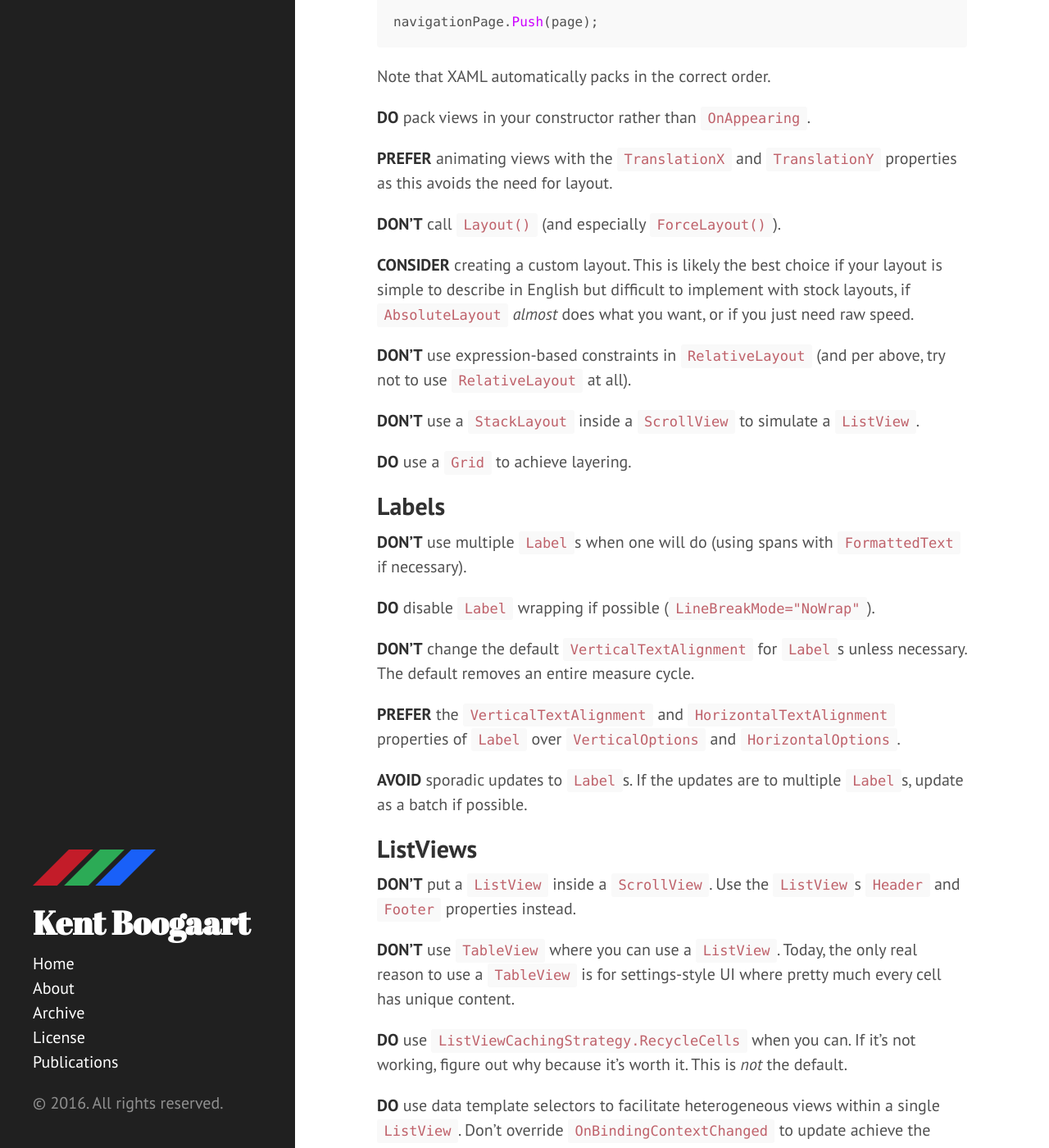
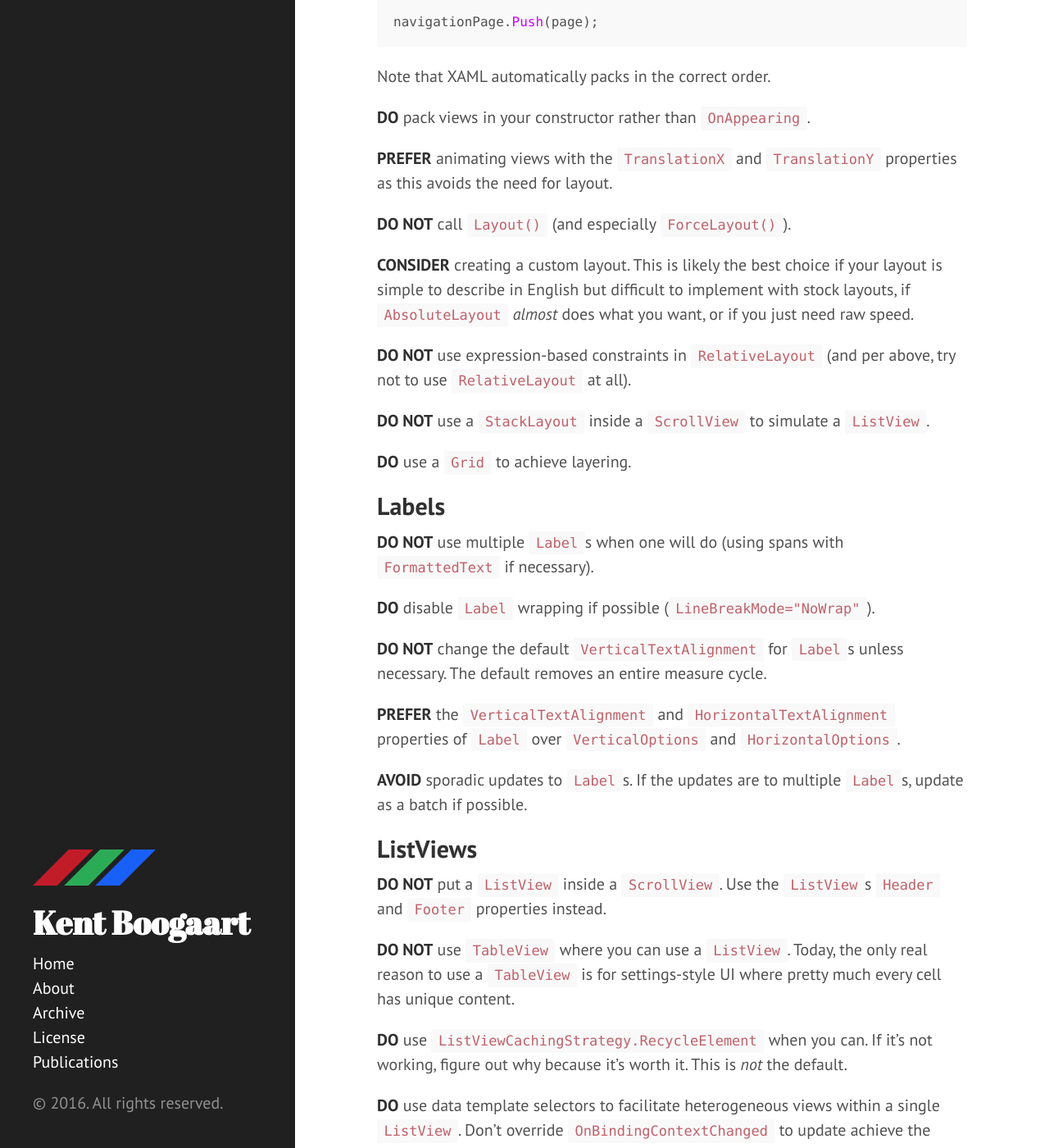
Before and after one commit to kentcb/kentcb.github.io, a Jekyll site: the page built from _posts/2016-05-07-jason-smith's-xamarin-forms-performance-tips.md, in a window 1280 px wide and 1400 px high, scrolled down 2845 px. Shown: the whole window at 82% size. Built offline with Jekyll 4.4.1, drawn with Linux system fonts in a browser that asks for light colours; comment, search, counter and statistics services are not loaded; some of the changed text lies outside the part shown.

Commit message:
Fix typo and improve wording.

````diff
--- a/_posts/2016-05-07-jason-smith's-xamarin-forms-performance-tips.md
+++ b/_posts/2016-05-07-jason-smith's-xamarin-forms-performance-tips.md
@@ -16,9 +16,9 @@ I've taken the liberty to rearrange and group related tips. But I want to be cle
 [assembly: XamlCompilation(XamlCompilationOptions.Compile)]
 ```
 
-**DON'T** bind when static assignment suffices.
+**DO NOT** bind when static assignment suffices.
 
-**DON'T** assign default values. Doing so has a cost even though you're not modifying the value.
+**DO NOT** assign default values. Doing so has a cost even though you're not modifying the value.
 
 **AVOID** transparency. If you can achieve the same (or close enough) effect with full opacity, do so.
 
@@ -29,13 +29,13 @@ I've taken the liberty to rearrange and group related tips. But I want to be cle
 
 ## Layout
 
-**DON'T** use a `ContentView` with `Padding` just to apply a margin to the child. Instead, use the `Margin` property on the child (as of Xamarin.Forms 2.2).
+**DO NOT** use a `ContentView` with `Padding` just to apply a margin to the child. Instead, use the `Margin` property on the child (as of Xamarin.Forms 2.2).
 
-**DON'T** use a `StackLayout` to host a single child.
+**DO NOT** use a `StackLayout` to host a single child.
 
-**DON'T** use a `Grid` when a `StackLayout` suffices.
+**DO NOT** use a `Grid` when a `StackLayout` suffices.
 
-**DON'T** use multiple `StackLayout`s when a `Grid` suffices.
+**DO NOT** use multiple `StackLayout`s when a `Grid` suffices.
 
 **DO** be aware of the `Spacing` (`ColumnSpacing`/`RowSpacing` for `Grid`) and `Padding` properties. Instead of this:
 
@@ -67,9 +67,9 @@ Do this:
 
 **PREFER** star-sized grid columns/rows rather than auto-sized.
 
-**DON'T** use multiple `StackLayout`s to simulate a `Grid`.
+**DO NOT** use multiple `StackLayout`s to simulate a `Grid`.
 
-**DON'T** use `RelativeLayout` if at all possible.
+**DO NOT** use `RelativeLayout` if at all possible.
 
 **DO** pack children into the view before parents.
 
@@ -109,24 +109,24 @@ Note that XAML automatically packs in the correct order.
 
 **PREFER** animating views with the `TranslationX` and `TranslationY` properties as this avoids the need for layout.
 
-**DON'T** call `Layout()` (and especially `ForceLayout()`).
+**DO NOT** call `Layout()` (and especially `ForceLayout()`).
 
 **CONSIDER** creating a custom layout. This is likely the best choice if your layout is simple to describe in English but difficult to implement with stock layouts, if `AbsoluteLayout` _almost_ does what you want, or if you just need raw speed.
 
-**DON'T** use expression-based constraints in `RelativeLayout` (and per above, try not to use `RelativeLayout` at all).
+**DO NOT** use expression-based constraints in `RelativeLayout` (and per above, try not to use `RelativeLayout` at all).
 
-**DON'T** use a `StackLayout` inside a `ScrollView` to simulate a `ListView`.
+**DO NOT** use a `StackLayout` inside a `ScrollView` to simulate a `ListView`.
 
 **DO** use a `Grid` to achieve layering.
 
 
 ## Labels
 
-**DON'T** use multiple `Label`s when one will do (using spans with `FormattedText` if necessary).
+**DO NOT** use multiple `Label`s when one will do (using spans with `FormattedText` if necessary).
 
 **DO** disable `Label` wrapping if possible (`LineBreakMode="NoWrap"`).
 
-**DON'T** change the default `VerticalTextAlignment` for `Label`s unless necessary. The default removes an entire measure cycle.
+**DO NOT** change the default `VerticalTextAlignment` for `Label`s unless necessary. The default removes an entire measure cycle.
 
 **PREFER** the `VerticalTextAlignment` and `HorizontalTextAlignment` properties of `Label` over `VerticalOptions` and `HorizontalOptions`.
 
@@ -135,17 +135,17 @@ Note that XAML automatically packs in the correct order.
 
 ## ListViews
 
-**DON'T** put a `ListView` inside a `ScrollView`. Use the `ListView`s `Header` and `Footer` properties instead.
+**DO NOT** put a `ListView` inside a `ScrollView`. Use the `ListView`s `Header` and `Footer` properties instead.
 
-**DON'T** use `TableView` where you can use a `ListView`. Today, the only real reason to use a `TableView` is for settings-style UI where pretty much every cell has unique content.
+**DO NOT** use `TableView` where you can use a `ListView`. Today, the only real reason to use a `TableView` is for settings-style UI where pretty much every cell has unique content.
 
-**DO** use `ListViewCachingStrategy.RecycleCells` when you can. If it's not working, figure out why because it's worth it. This is _not_ the default.
+**DO** use `ListViewCachingStrategy.RecycleElement` when you can. If it's not working, figure out why because it's worth it. This is _not_ the default.
 
 **DO** use data template selectors to facilitate heterogeneous views within a single `ListView`. Don't override `OnBindingContextChanged` to update achieve the same effect.
 
 **AVOID** passing `IEnumerable<T>` as a data source to `ListView`s. Instead, try to use `IList<T>`.
 
-**DON'T** nest `ListView`s. Instead, use groups within a single `ListView`. Nesting is explicitly unsupported and will break your application.
+**DO NOT** nest `ListView`s. Instead, use groups within a single `ListView`. Nesting is explicitly unsupported and will break your application.
 
 **DO** use `HasUnevenRows` where your `ListView` has rows of differing sizes. If the content of the cell is modified dynamically (perhaps after loading it from the database), be sure to call `ForceUpdateSize()` on the cell.
 
@@ -170,12 +170,12 @@ Note that XAML automatically packs in the correct order.
 
 ## BindableProperty
 
-**DON'T** use the generic version of `BindableProperty.Create` (use the `string`-based version instead with C# 6's `nameof` operator).
+**DO NOT** use the generic version of `BindableProperty.Create` (use the `string`-based version instead with C# 6's `nameof` operator).
 
 
 ## CarouselPage
 
-**DON'T** use `CarouselPage`.
+**DO NOT** use `CarouselPage`.
 
 **DO** use a `CarouselView` within a `ContentPage`.
 
````
